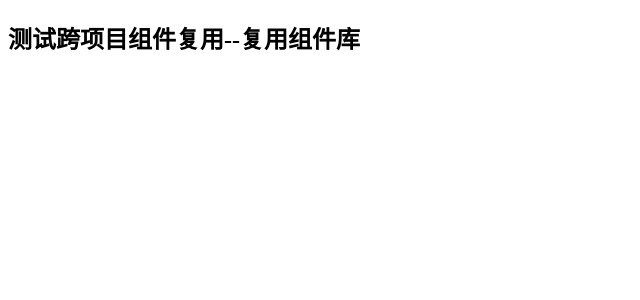
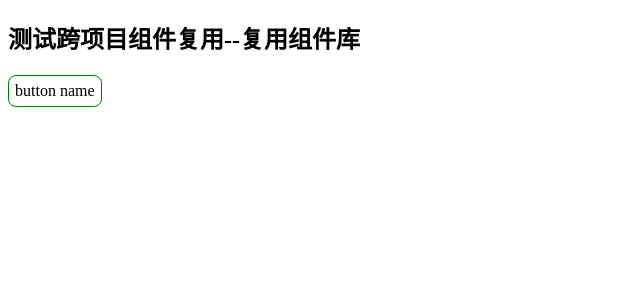
Before and after one commit to Heyff12/reuseSon, an Angular app: page / in a window 1280 px wide. Shown: the top 300 px of the page, without its empty margins (0-640 px from the left). Built offline with nearby package versions, Linux system fonts and the light colour scheme.

Commit message:
add button

```diff
--- a/src/app/app.component.html
+++ b/src/app/app.component.html
@@ -1,4 +1,4 @@
 <h2>测试跨项目组件复用--复用组件库</h2>
-
+<app-the-button text="button name"></app-the-button>
 
 <router-outlet></router-outlet>
--- a/src/app/app.module.ts
+++ b/src/app/app.module.ts
@@ -3,10 +3,12 @@ import { NgModule } from '@angular/core';
 
 import { AppRoutingModule } from './app-routing.module';
 import { AppComponent } from './app.component';
+import { TheButtonComponent } from './components/the-button/the-button.component';
 
 @NgModule({
   declarations: [
-    AppComponent
+    AppComponent,
+    TheButtonComponent
   ],
   imports: [
     BrowserModule,
--- /dev/null
+++ b/src/app/components/the-button/the-button.component.html
@@ -0,0 +1,3 @@
+<span class="theButton">
+    {{text}}
+</span>
--- /dev/null
+++ b/src/app/components/the-button/the-button.component.less
@@ -0,0 +1,8 @@
+.theButton{
+    display:inline-block;
+    padding:0 6px;
+    min-width: 60px;
+    line-height: 30px;
+    border: 1px solid green;
+    border-radius: 8px;
+}
--- /dev/null
+++ b/src/app/components/the-button/the-button.component.ts
@@ -0,0 +1,17 @@
+import { Component, OnInit, Input } from '@angular/core';
+
+@Component({
+  selector: 'app-the-button',
+  templateUrl: './the-button.component.html',
+  styleUrls: ['./the-button.component.less']
+})
+export class TheButtonComponent implements OnInit {
+
+  @Input() text:string
+
+  constructor() { }
+
+  ngOnInit(): void {
+  }
+
+}
```
Also changed, not shown: 1 other file (tests, documents, lock files or other folders).
